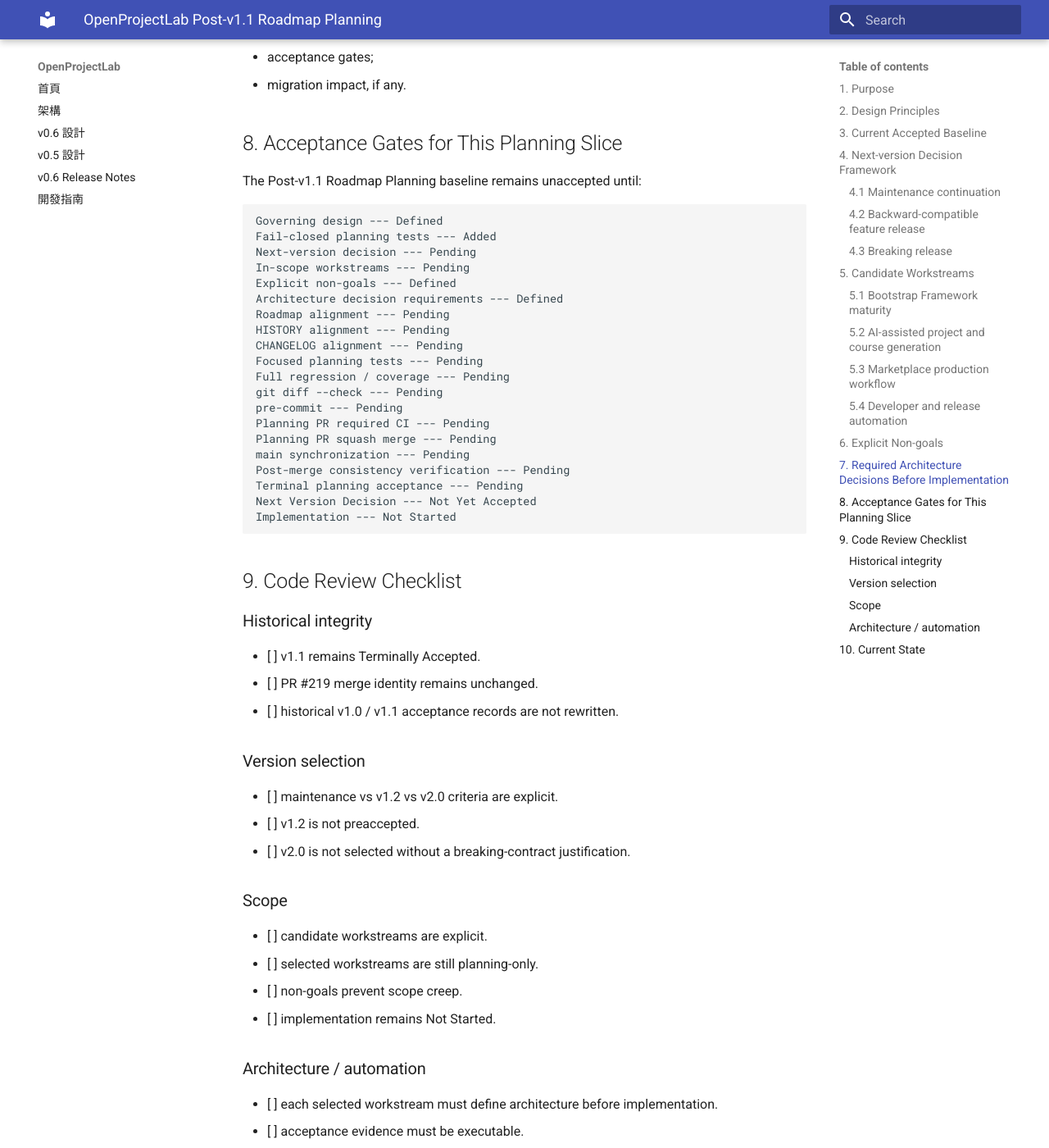
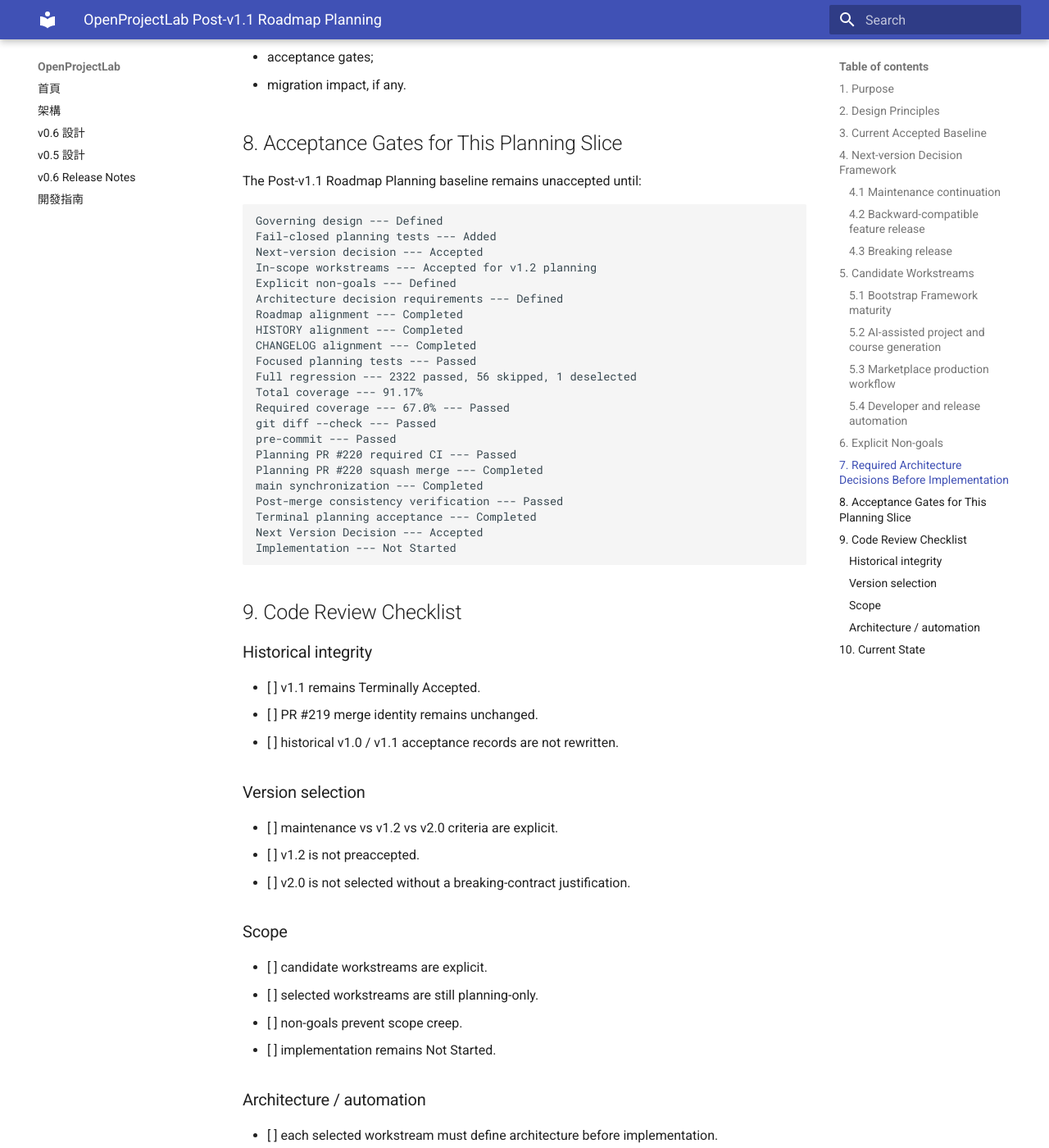
Before and after one commit to khwang1964/OpenProjectLab, an MkDocs documentation site: the page built from docs/releases/post-v1.1-roadmap-planning.md, in a window 1280 px wide and 1400 px high, scrolled down 4873 px. Shown: the whole window at 82% size. Built offline with MkDocs 1.6.1 and Material for MkDocs 9.7.7, drawn with Linux system fonts in a browser that asks for light colours; some of the changed text lies outside the part shown.

Commit message:
docs: accept post-v1.1 roadmap planning (#221)

````diff
--- a/docs/releases/post-v1.1-roadmap-planning.md
+++ b/docs/releases/post-v1.1-roadmap-planning.md
@@ -1,9 +1,9 @@
 # OpenProjectLab Post-v1.1 Roadmap Planning
 
-> **Status:** Design / Planning Baseline --- In Progress
+> **Status:** Accepted --- Terminally Closed
 > **Predecessor:** OpenProjectLab v1.1 --- Terminally Accepted
 > **Predecessor Merge:** 9997e9d85ed3672451c6c538d464d07a93d3d9cb
-> **Next Version Decision:** Not Yet Accepted
+> **Next Version Decision:** Accepted
 > **Implementation:** Not Started
 
 ------------------------------------------------------------------------
@@ -190,23 +190,25 @@
 ``` text
 Governing design --- Defined
 Fail-closed planning tests --- Added
-Next-version decision --- Pending
-In-scope workstreams --- Pending
+Next-version decision --- Accepted
+In-scope workstreams --- Accepted for v1.2 planning
 Explicit non-goals --- Defined
 Architecture decision requirements --- Defined
-Roadmap alignment --- Pending
-HISTORY alignment --- Pending
-CHANGELOG alignment --- Pending
-Focused planning tests --- Pending
-Full regression / coverage --- Pending
-git diff --check --- Pending
-pre-commit --- Pending
-Planning PR required CI --- Pending
-Planning PR squash merge --- Pending
-main synchronization --- Pending
-Post-merge consistency verification --- Pending
-Terminal planning acceptance --- Pending
-Next Version Decision --- Not Yet Accepted
+Roadmap alignment --- Completed
+HISTORY alignment --- Completed
+CHANGELOG alignment --- Completed
+Focused planning tests --- Passed
+Full regression --- 2322 passed, 56 skipped, 1 deselected
+Total coverage --- 91.17%
+Required coverage --- 67.0% --- Passed
+git diff --check --- Passed
+pre-commit --- Passed
+Planning PR #220 required CI --- Passed
+Planning PR #220 squash merge --- Completed
+main synchronization --- Completed
+Post-merge consistency verification --- Passed
+Terminal planning acceptance --- Completed
+Next Version Decision --- Accepted
 Implementation --- Not Started
 ```
 
@@ -243,8 +245,20 @@
 
 ``` text
 v1.1 --- Terminally Accepted
-Post-v1.1 Roadmap Planning --- In Progress
-Next Version Decision --- Not Yet Accepted
-Implementation --- Not Started
-Next --- Evaluate candidate workstreams and select the next version boundary
+Post-v1.1 Roadmap Planning --- Accepted
+Planning PR #220 --- Merged
+Planning merge --- 8459d3f42a08dc4364624215a77ec58c04b7539f
+Planning PR required CI --- Passed
+main synchronization --- Completed
+Post-merge consistency verification --- Passed
+Focused post-merge verification --- 10 passed
+Full regression --- 2322 passed, 56 skipped, 1 deselected
+Total coverage --- 91.17%
+Required coverage --- 67.0% --- Passed
+Next Version Boundary --- v1.2
+Release Type --- Backward-compatible feature release
+Next Version Decision --- Accepted
+v1.2 Planning Baseline --- Accepted
+v1.2 Implementation --- Not Started
+Next --- v1.2 Design Baseline / Workstream Prioritization
 ```
````
Also changed, not shown: CHANGELOG.md (+9 -0 lines), docs/HISTORY.md (+26 -0 lines), docs/roadmap.md (+26 -0 lines), 1 other file.
